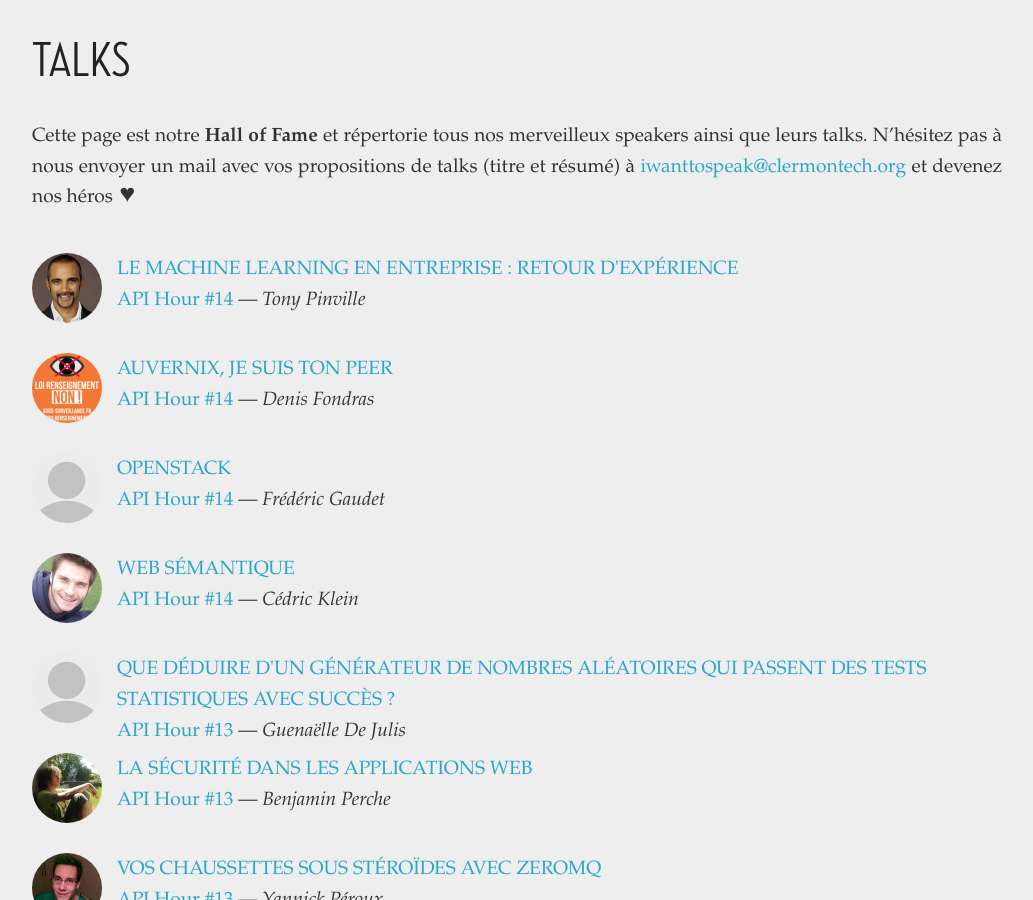
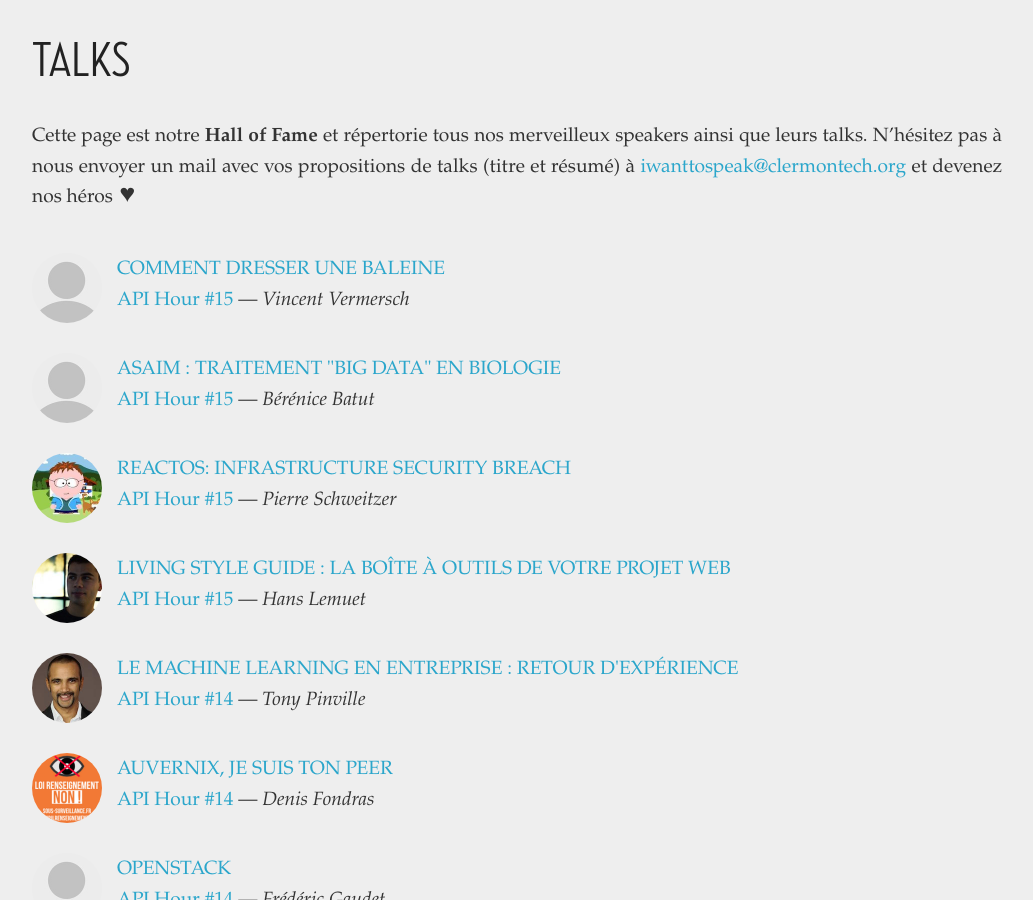
Before and after one commit to clermontech/clermontech.github.com, a Jekyll site: the page built from talks/index.md, in a window 1280 px wide and 900 px high, scrolled down 311 px. Shown: the whole window, without its empty margins (123-1156 px from the left). Built offline with Jekyll 4.4.1, drawn with Linux system fonts in a browser that asks for light colours; Markdown is read by kramdown in place of the engine named in the settings.

Commit message:
add AH15 pages

```diff
--- a/_posts/2015-05-27-api-hour-15.md
+++ b/_posts/2015-05-27-api-hour-15.md
@@ -54,11 +54,15 @@ des Web Components, cette approche est plus que jamais d'actualité !  Je vous
 expliquerai les avantages de cette approche et je vous donnerai des outils et
 des conseils pour l'appliquer à votre prochain projet web.
 
+[Voir la vidéo]({% post_url 2015-06-10-1-hans-lemuet-living-style-guide-la-boite-a-outils-de-votre-projet-web %})
+
 ### Pierre Schweitzer • ReactOS: Infrastructure Security Breach
 
 Analyse et retours sur une faille de sécurité qui a affecté l'infrastructure du
 projet ReactOS. Ou comment plusieurs dizaines de milliers de comptes
 utilisateurs se sont retrouvés les électrons libres.
+
+[Voir la vidéo]({% post_url 2015-06-10-2-pierre-schweitzer-reactos-infrastructure-security-breach %})
 
 ### Bérénice Batut • ASAIM : Traitement "Big Data" En Biologie
 
@@ -70,6 +74,10 @@ complexes à analyser, surtout pour les biologistes. La plateforme Auvergne
 Sequence Analyses of Intestinal Microbiota (ASAIM) est développée afin d’offrir
 une solution à ces problématiques.
 
+[Voir la vidéo]({% post_url 2015-06-10-3-berenice-batut-asaim-traitement-big-data-en-biologie %})
+
 ### Vincent Vermersch • Comment Dresser Une Baleine
 
 Mise en place d’un cluster CoreOS et Docker.
+
+[Voir la vidéo]({% post_url 2015-06-10-4-vincent-vermersch-comment-dresser-une-baleine %})
--- /dev/null
+++ b/_posts/2015-06-10-1-hans-lemuet-living-style-guide-la-boite-a-outils-de-votre-projet-web.md
@@ -0,0 +1,32 @@
+---
+layout: talk
+categories: [ talks, api-hour-15 ]
+
+session_url: /api-hours/api-hour-15.html
+session_name: Clermont'ech API Hour &#35;15
+session_short_name: "&#35;15"
+
+author: Hans Lemuet
+author_url: https://twitter.com/enops
+author_image: hans.jpg
+
+slides_url:
+video:
+
+title: "Living Style Guide : La Boîte à Outils De Votre Projet Web"
+---
+
+Modules, composants, toolkits, pattern libraries, building blocks, design
+systems, templates... au-delà de la terminologie variée, le but du style guide
+est de décomposer son projet web en de nombreux éléments simples, extensibles
+et surtout réutilisables.
+
+Le principe de style guide appliqué au développement front n'est pas nouveau,
+mais il s'est récemment enrichi, avec l'apparition de "living" style guides.
+Ces livrables à part entière, mis à disposition de toute l'équipe, sont
+composés de modules directement consommés par les sites web en production.
+
+Et que ce soit à travers les frameworks Javascript en vogue ou avec l'arrivée
+des Web Components, cette approche est plus que jamais d'actualité !  Je vous
+expliquerai les avantages de cette approche et je vous donnerai des outils et
+des conseils pour l'appliquer à votre prochain projet web.
--- /dev/null
+++ b/_posts/2015-06-10-2-pierre-schweitzer-reactos-infrastructure-security-breach.md
@@ -0,0 +1,21 @@
+---
+layout: talk
+categories: [ talks, api-hour-15 ]
+
+session_url: /api-hours/api-hour-15.html
+session_name: Clermont'ech API Hour &#35;15
+session_short_name: "&#35;15"
+
+author: Pierre Schweitzer
+author_url: https://twitter.com/HeisSpiter
+author_image: schweitzer.jpeg
+
+slides_url: https://cloud.heisspiter.net/index.php/s/oxu2ZxzVp3Ok5De
+video:
+
+title: "ReactOS: Infrastructure Security Breach"
+---
+
+Analyse et retours sur une faille de sécurité qui a affecté l'infrastructure du
+projet ReactOS. Ou comment plusieurs dizaines de milliers de comptes
+utilisateurs se sont retrouvés les électrons libres.
--- /dev/null
+++ b/_posts/2015-06-10-3-berenice-batut-asaim-traitement-big-data-en-biologie.md
@@ -0,0 +1,25 @@
+---
+layout: talk
+categories: [ talks, api-hour-15 ]
+
+session_url: /api-hours/api-hour-15.html
+session_name: Clermont'ech API Hour &#35;15
+session_short_name: "&#35;15"
+
+author: Bérénice Batut
+author_url:
+author_image:
+
+slides_url:
+video:
+
+title: "ASAIM : Traitement \"Big Data\" En Biologie"
+---
+
+Le microbiote intestinal humain permet de prévenir les infections, de stimuler
+l’immunité ou encore de réduire les inflammations. La réduction des coûts de
+séquençage de l’ADN permet d’étudier plus facilement ces microorganismes.
+Cependant, ces techniques génèrent de grandes quantités de données qui sont
+complexes à analyser, surtout pour les biologistes. La plateforme Auvergne
+Sequence Analyses of Intestinal Microbiota (ASAIM) est développée afin d’offrir
+une solution à ces problématiques.
--- /dev/null
+++ b/_posts/2015-06-10-4-vincent-vermersch-comment-dresser-une-baleine.md
@@ -0,0 +1,19 @@
+---
+layout: talk
+categories: [ talks, api-hour-15 ]
+
+session_url: /api-hours/api-hour-15.html
+session_name: Clermont'ech API Hour &#35;15
+session_short_name: "&#35;15"
+
+author: Vincent Vermersch
+author_url:
+author_image:
+
+slides_url:
+video:
+
+title: "Comment Dresser Une Baleine"
+---
+
+Mise en place d’un cluster CoreOS et Docker.
```
Also changed, not shown: images/speaker-images/hans.jpg (added).
